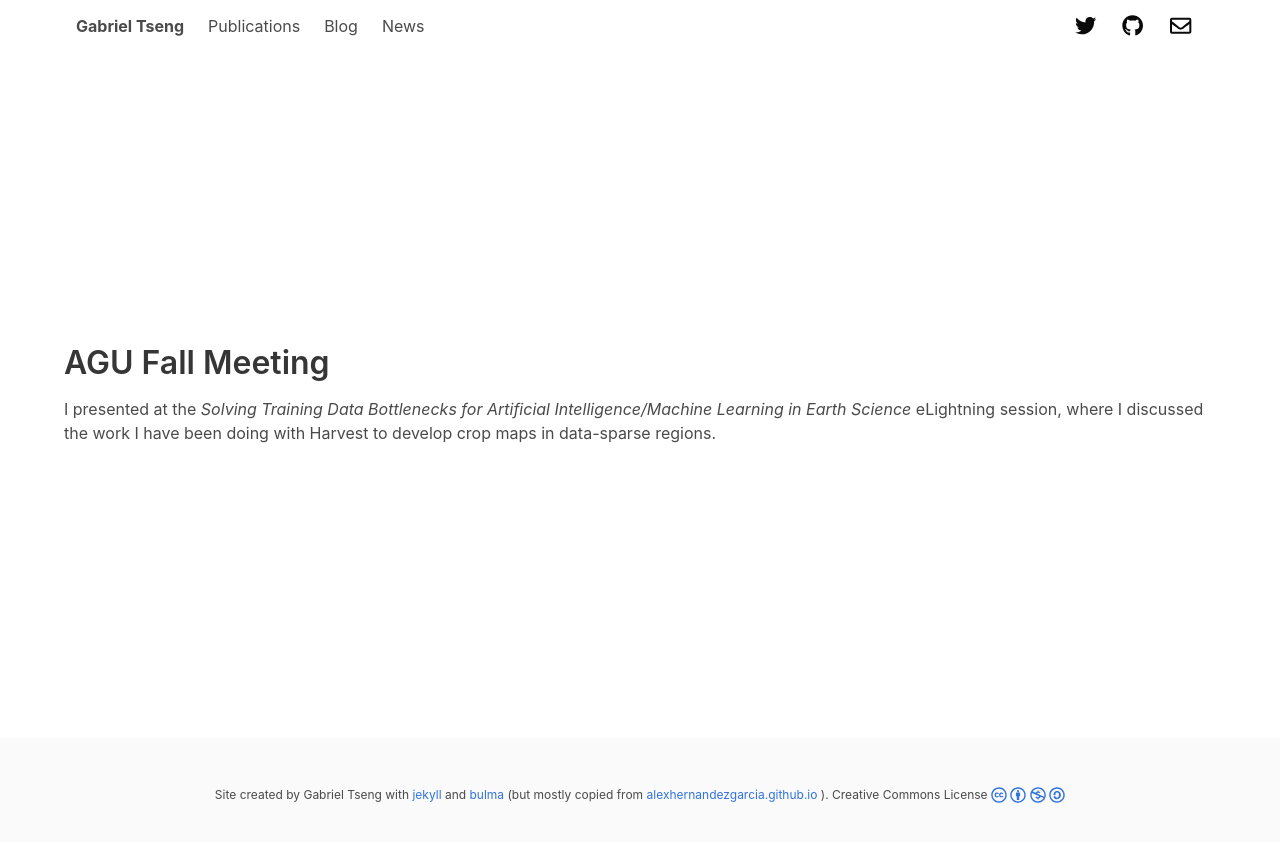
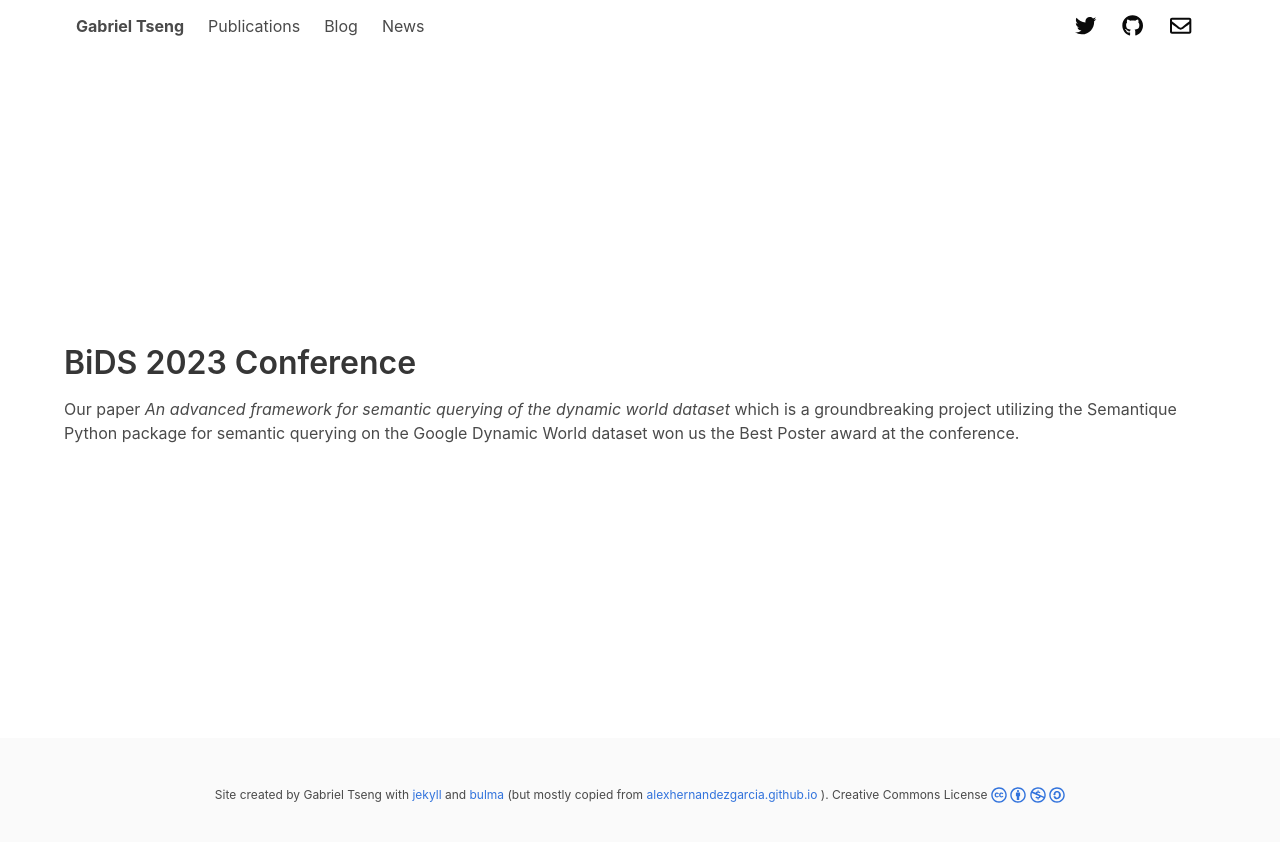
Before and after one commit to lisahligono/lisahligono.github.io, a Jekyll site: the page built from _news/agu_fall_2020.md, in a window 1280 px wide. Shown: the top 842 px of the page. Built offline with Jekyll 4.4.1, drawn with Linux system fonts in a browser that asks for light colours; nearby versions of some CDN libraries; a style sheet for code colours, icons or effects is not loaded.

Commit message:
Update agu_fall_2020.md

```diff
--- a/_news/agu_fall_2020.md
+++ b/_news/agu_fall_2020.md
@@ -1,6 +1,6 @@
 ---
-date: 2020-12-8
-title: AGU Fall Meeting
+date: 2023-11-6
+title: BiDS 2023 Conference
 layout: page
 ---
-I presented at the <em>Solving Training Data Bottlenecks for Artificial Intelligence/Machine Learning in Earth Science</em> eLightning session, where I discussed the work I have been doing with Harvest to develop crop maps in data-sparse regions.
+Our paper <em>An advanced framework for semantic querying of the dynamic world dataset</em> which is a groundbreaking project utilizing the Semantique Python package for semantic querying on the Google Dynamic World dataset won us the Best Poster award at the conference.
```
